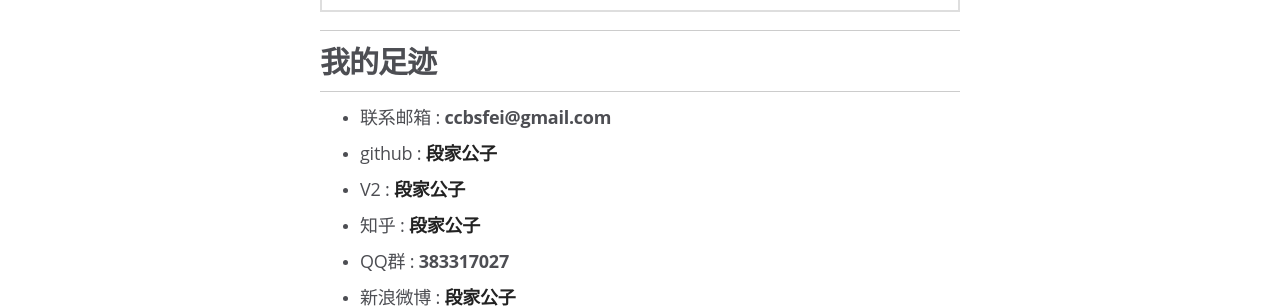
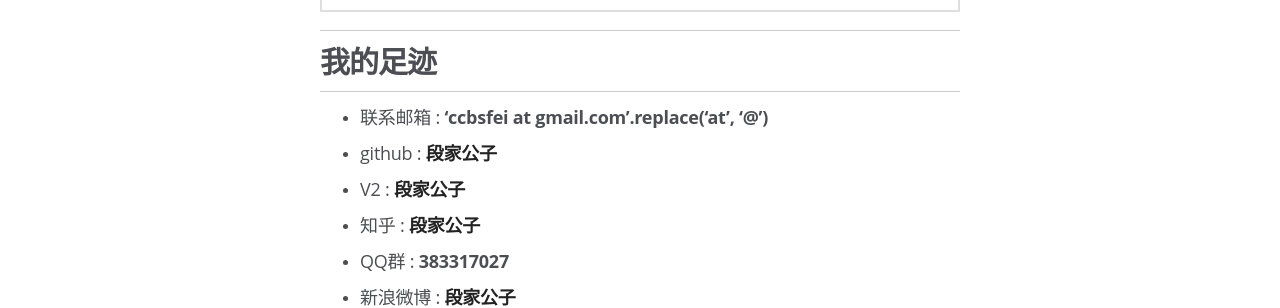
Before and after one commit to 1oscar/1oscar.github.io, a Jekyll site: the page built from about.md, in a window 1280 px wide. Shown: the part 1009-1317 px from the top of the page. Built offline with Jekyll 4.4.1, drawn with Linux system fonts in a browser that asks for light colours; some web fonts are replaced; Markdown is read by kramdown in place of the engine named in the settings; comment, search, counter and statistics services are not loaded.

Commit message:
update email

```diff
--- a/about.md
+++ b/about.md
@@ -49,7 +49,7 @@ image:
 
 ----
 
-- #### 联系邮箱 :  **ccbsfei@gmail.com**
+- #### 联系邮箱 :  **'ccbsfei at gmail.com'.replace('at', '@')**
 
 - #### github :  [**段家公子**](https://github.com/1oscar)
 
```
